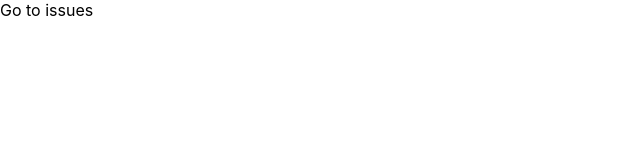
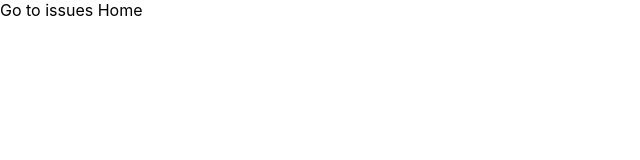
Before and after one commit to FIOpwK/nextjs-issue-tracker-api, a Next.js app: page /home in a window 1280 px wide. Shown: the top 160 px of the page, without its empty margins (0-640 px from the left). Built offline with nearby package versions, Linux system fonts and the light colour scheme.

Commit message:
Initial commit

```diff
--- a/pages/home.js
+++ b/pages/home.js
@@ -2,9 +2,10 @@ import Link from 'next/link'
 
 function Home() {
    return (
-<div>
+<div class="container">
 
-	<a href="pages/issues"> Go to issues</a>
+	<a href="/issues"> Go to issues</a>
+	<a href="#"> Home</a>
 </div>
 	)
  }
```
